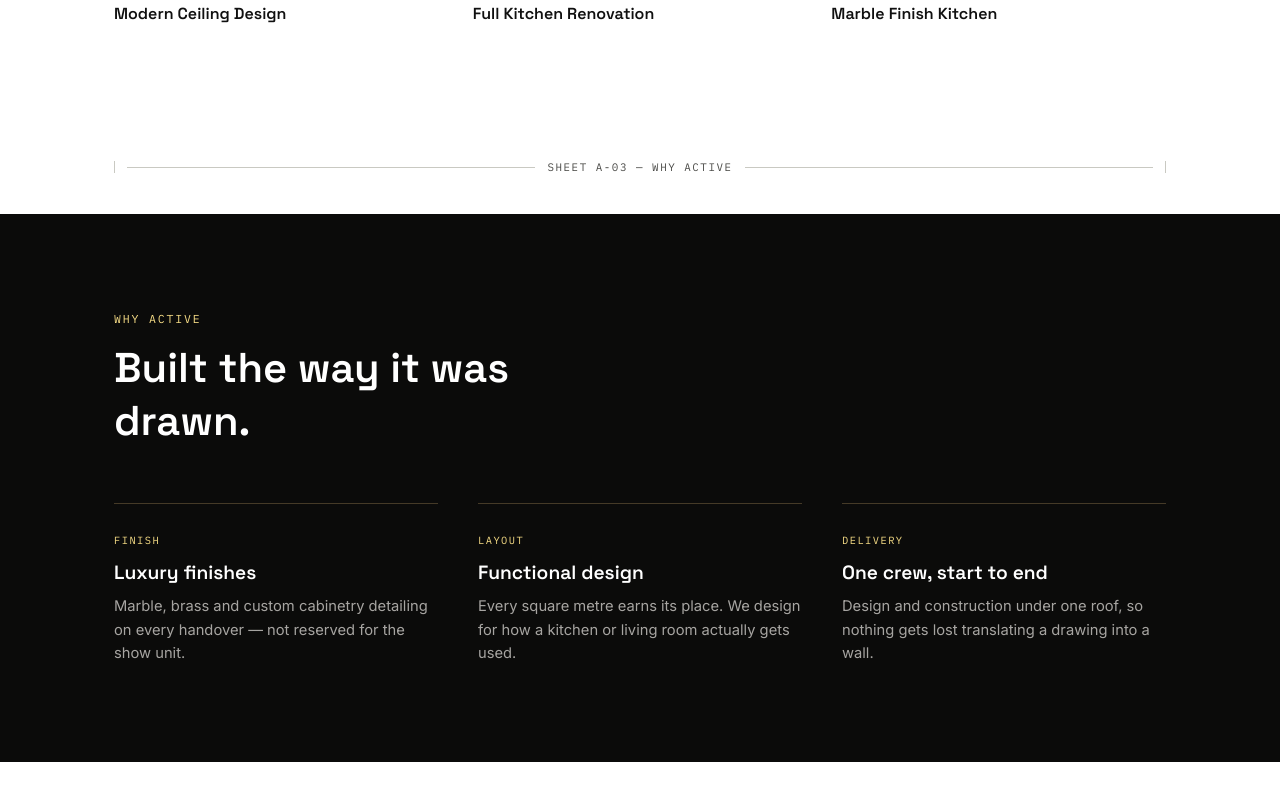
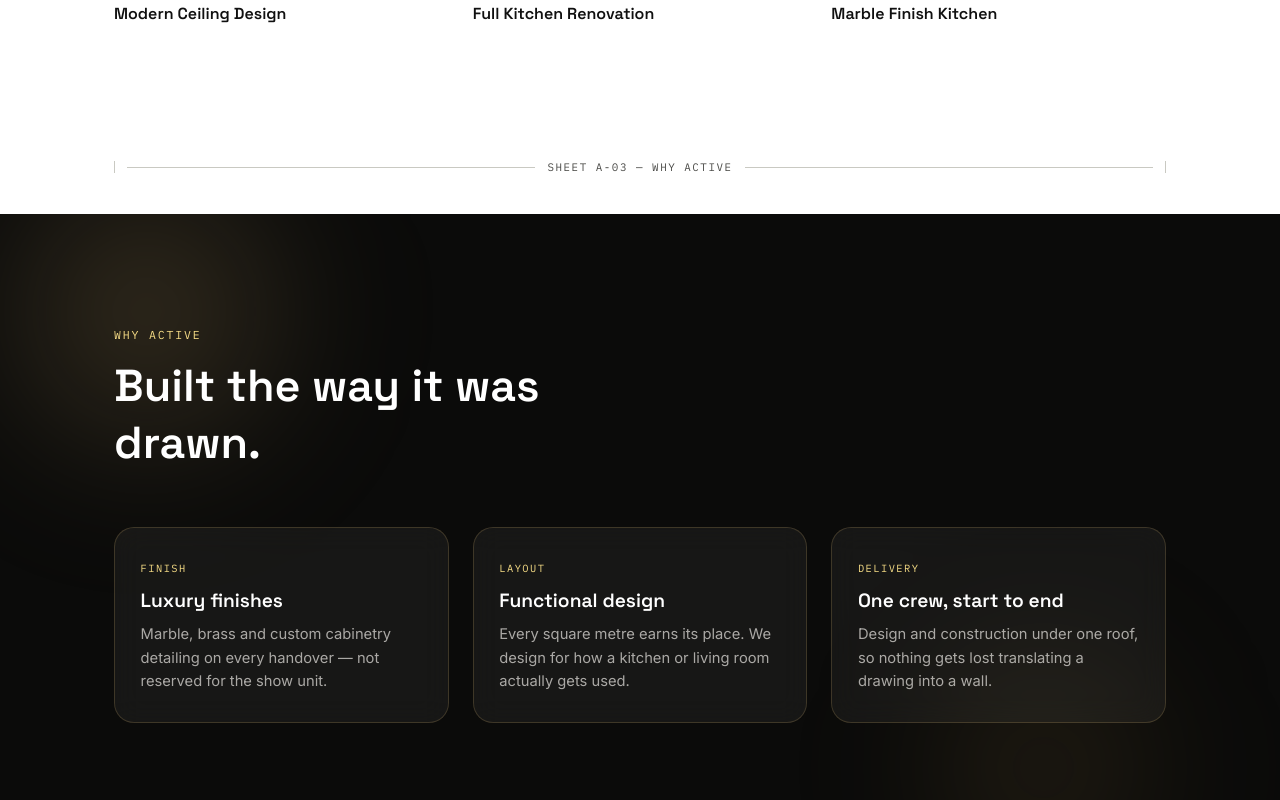
Before and after one commit to Becky-234/Active-Interiors, a Vue app: page / in a window 1280 px wide. Shown: the part 2980-3780 px from the top of the page. Built offline with nearby package versions, Linux system fonts and the light colour scheme; the HTML template or start-up script is replaced by a standard one.

Commit message:
style: add animations and glass design

```diff
--- a/src/components/WhyUs.vue
+++ b/src/components/WhyUs.vue
@@ -30,12 +30,20 @@ const el = useReveal()
 
 <template>
   <section id="why-us" class="why">
+    <div class="glow glow-a" />
+    <div class="glow glow-b" />
+
     <div class="wrap reveal" ref="el">
       <p class="eyebrow light">Why Active</p>
       <h2>Built the way it was drawn.</h2>
 
       <div class="values">
-        <div v-for="v in values" :key="v.label" class="value">
+        <div
+          v-for="(v, i) in values"
+          :key="v.label"
+          class="value"
+          :style="{ '--i': i }"
+        >
           <span class="label">{{ v.label }}</span>
           <h3>{{ v.title }}</h3>
           <p>{{ v.body }}</p>
@@ -47,8 +55,51 @@ const el = useReveal()
 
 <style scoped>
 .why {
+  position: relative;
   background: var(--charcoal);
-  padding: clamp(3.5rem, 8vw, 6rem) 0;
+  padding: clamp(4rem, 9vw, 7rem) 0;
+  overflow: hidden;
+}
+
+/* -------- ambient glow -------- */
+.glow {
+  position: absolute;
+  border-radius: 999px;
+  filter: blur(70px);
+  pointer-events: none;
+}
+
+.glow-a {
+  width: 380px;
+  height: 380px;
+  top: -120px;
+  left: -80px;
+  background: radial-gradient(circle, rgba(201, 167, 106, 0.28), transparent 70%);
+  animation: drift-a 16s ease-in-out infinite;
+}
+
+.glow-b {
+  width: 300px;
+  height: 300px;
+  bottom: -100px;
+  right: 5%;
+  background: radial-gradient(circle, rgba(156, 122, 60, 0.22), transparent 70%);
+  animation: drift-b 20s ease-in-out infinite;
+}
+
+@keyframes drift-a {
+  0%, 100% { transform: translate(0, 0); }
+  50% { transform: translate(40px, 30px); }
+}
+
+@keyframes drift-b {
+  0%, 100% { transform: translate(0, 0); }
+  50% { transform: translate(-30px, -24px); }
+}
+
+.wrap {
+  position: relative;
+  z-index: 1;
 }
 
 .eyebrow.light {
@@ -57,7 +108,7 @@ const el = useReveal()
 
 .why h2 {
   color: var(--off-white);
-  font-size: clamp(1.9rem, 3.6vw, 2.6rem);
+  font-size: clamp(2rem, 3.8vw, 2.8rem);
   margin-top: 0.75rem;
   max-width: 18ch;
 }
@@ -66,12 +117,24 @@ const el = useReveal()
   margin-top: 3.5rem;
   display: grid;
   grid-template-columns: repeat(3, 1fr);
-  gap: 2.5rem;
+  gap: 1.5rem;
 }
 
+/* -------- glass value card, dark variant -------- */
 .value {
-  border-top: 1px solid rgba(201, 167, 106, 0.3);
-  padding-top: 1.5rem;
+  padding: 1.75rem 1.6rem;
+  border-radius: 20px;
+  background: rgba(255, 255, 255, 0.05);
+  backdrop-filter: blur(14px);
+  -webkit-backdrop-filter: blur(14px);
+  border: 1px solid rgba(201, 167, 106, 0.22);
+  transition: transform 0.35s ease, background 0.35s ease, border-color 0.35s ease;
+}
+
+.value:hover {
+  transform: translateY(-5px);
+  background: rgba(255, 255, 255, 0.08);
+  border-color: rgba(201, 167, 106, 0.45);
 }
 
 .label {
@@ -97,7 +160,7 @@ const el = useReveal()
 @media (max-width: 780px) {
   .values {
     grid-template-columns: 1fr;
-    gap: 2rem;
+    gap: 1rem;
   }
 }
 </style>
```
